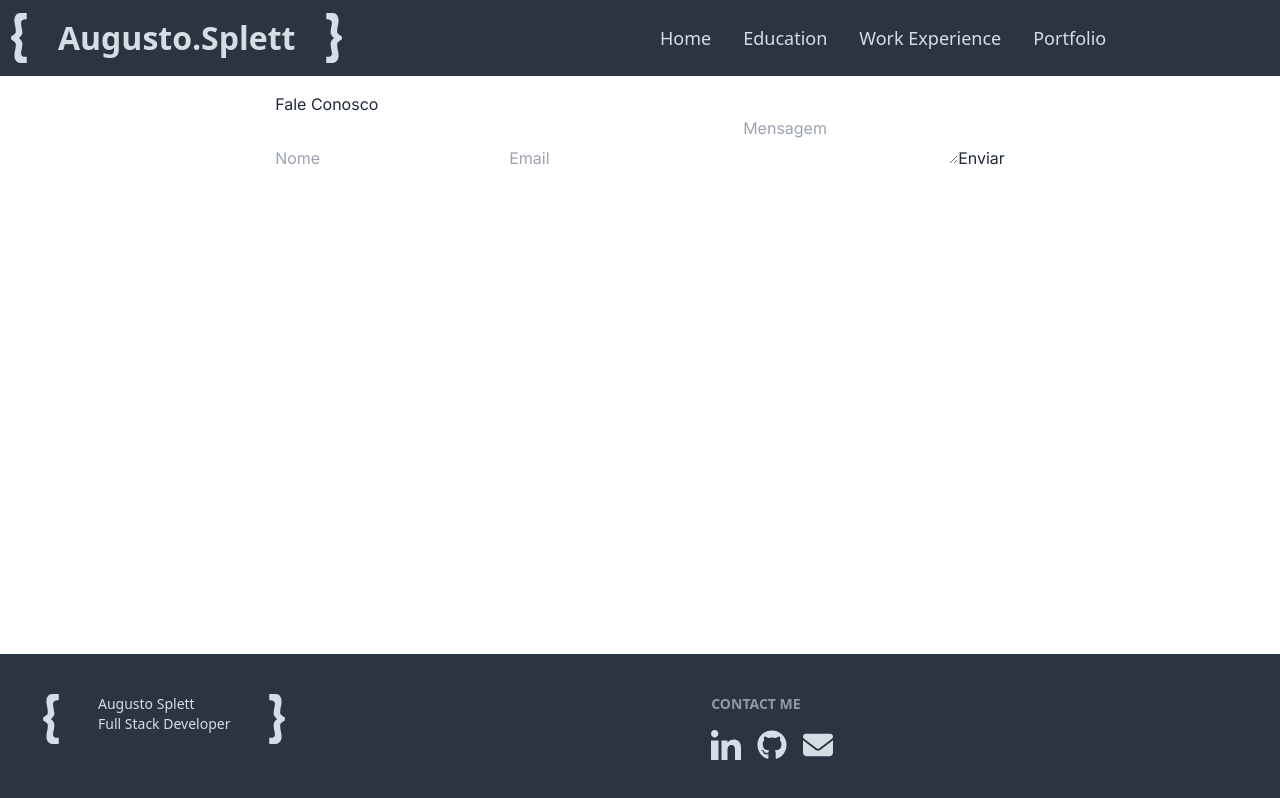
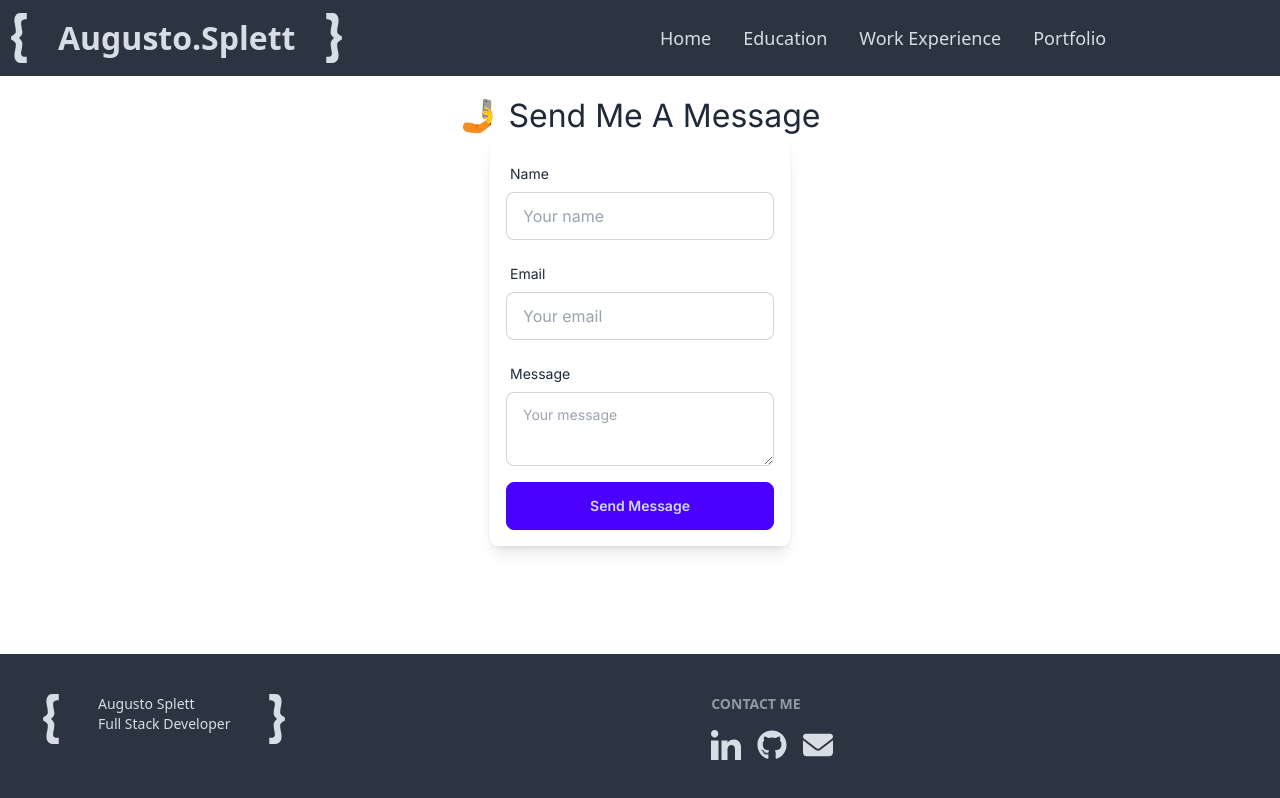
Before and after one commit to augustosplett/augustosplett.github.io, a Next.js app: page /contact-page in a window 1280 px wide. Built offline with nearby package versions, Linux system fonts and the light colour scheme.

Commit message:
added style to contact me page

```diff
--- a/src/components/contactForm/index.jsx
+++ b/src/components/contactForm/index.jsx
@@ -1,4 +1,3 @@
-// components/ContactForm.js
 import { useState } from 'react';
 import { db } from '../../config/firebaseConfig';
 import { collection, addDoc } from "firebase/firestore";
@@ -22,39 +21,62 @@ const ContactForm = () => {
         ...formData,
         timestamp: new Date()
       });
-      alert('Mensagem enviada com sucesso!');
+      alert('Message sent successfully!');
       setFormData({ name: '', email: '', message: '' });
     } catch (error) {
-      console.error("Erro ao enviar mensagem: ", error);
+      console.error("Error sending message: ", error);
+      alert('Failed to send message. Please try again.');
     }
   };
 
   return (
-    <form onSubmit={handleSubmit}>
+    <form onSubmit={handleSubmit} className="space-y-4 max-w-xl mx-auto p-4 shadow-lg rounded-lg bg-base-100">
+      <div className="form-control">
+        <label className="label">
+          <span className="label-text">Name</span>
+        </label>
         <input
           type="text"
           name="name"
-        placeholder="Nome"
+          placeholder="Your name"
           value={formData.name}
           onChange={handleChange}
           required
+          className="input input-bordered"
         />
+      </div>
+      <div className="form-control">
+        <label className="label">
+          <span className="label-text">Email</span>
+        </label>
         <input
           type="email"
           name="email"
-        placeholder="Email"
+          placeholder="Your email"
           value={formData.email}
           onChange={handleChange}
           required
+          className="input input-bordered"
         />
+      </div>
+      <div className="form-control">
+        <label className="label">
+          <span className="label-text">Message</span>
+        </label>
         <textarea
           name="message"
-        placeholder="Mensagem"
+          placeholder="Your message"
           value={formData.message}
           onChange={handleChange}
           required
+          className="textarea textarea-bordered"
         ></textarea>
-      <button type="submit">Enviar</button>
+      </div>
+      <div className="form-control mt-4">
+        <button type="submit" className="btn btn-primary w-full">
+          Send Message
+        </button>
+      </div>
     </form>
   );
 };
--- a/src/pages/contact-page/index.js
+++ b/src/pages/contact-page/index.js
@@ -8,10 +8,9 @@ const ContactPage = () => {
     <MainLayout
     pageName={"Education"}
     >
-        <div>
-        <h1>Fale Conosco</h1>
+    <h1 style={{ fontSize: "2rem" }}>🤳 Send Me A Message </h1>
         <ContactForm />
-        </div>
+
     </MainLayout>
 
   );
```
Lines whose indentation alone changed are shown as unchanged.
